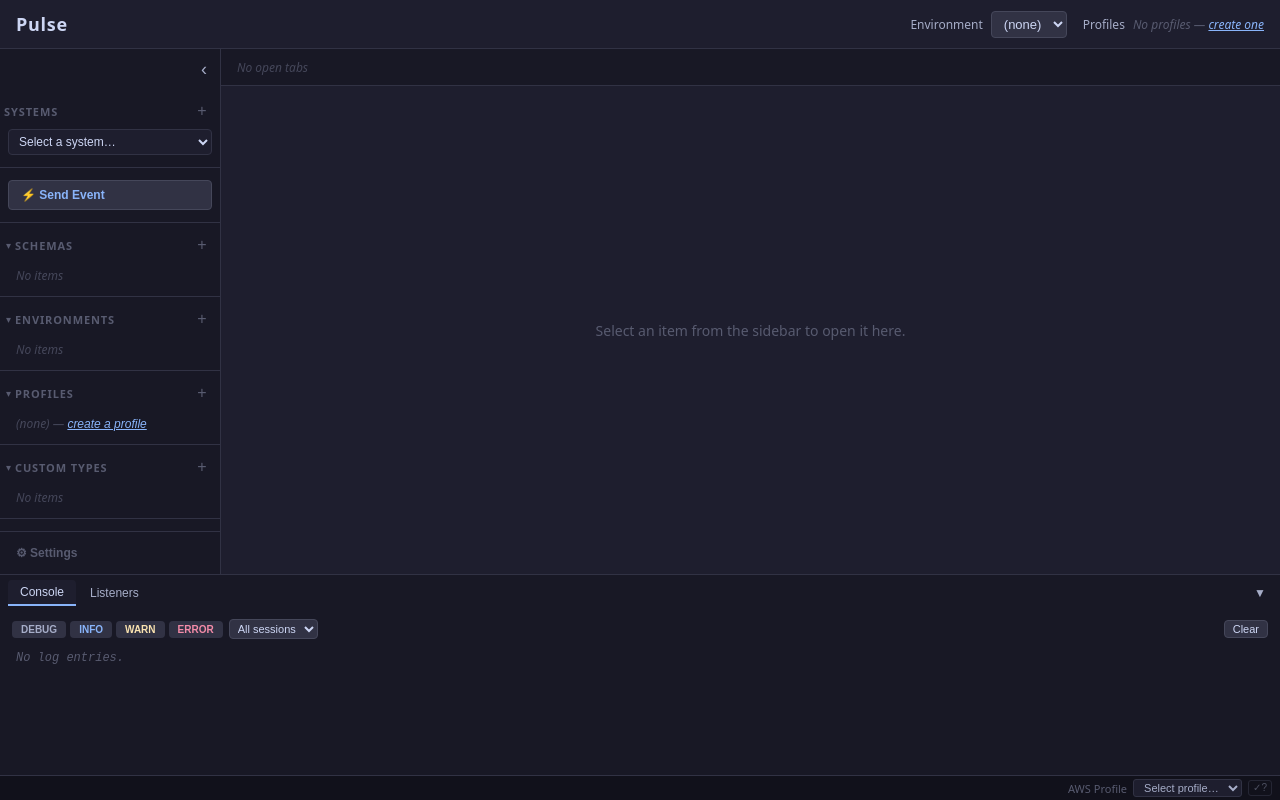
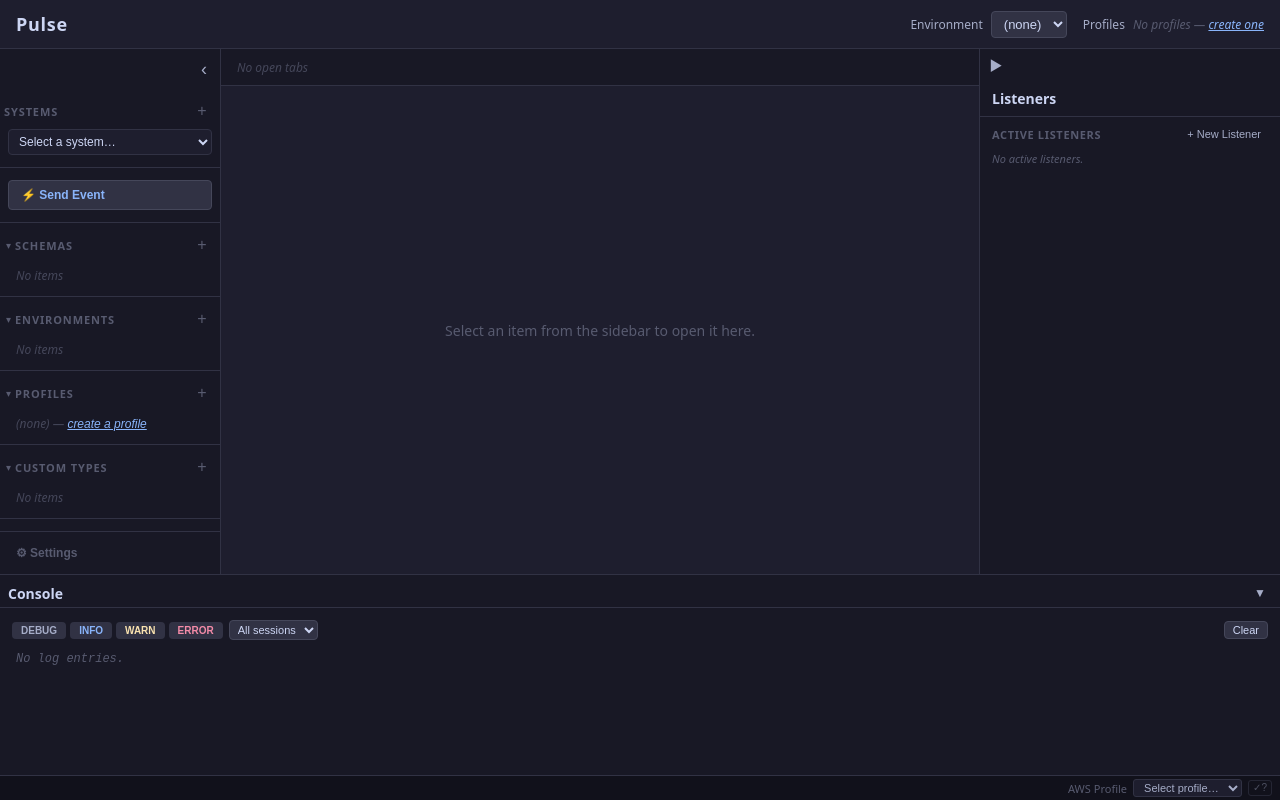
Before and after one commit to cloudisle/pulse, a Vue app: page / in a window 1280 px wide. Built offline with nearby package versions, Linux system fonts and the light colour scheme.

Commit message:
Move Listener Panel to right sidebar

```diff
--- a/src/renderer/src/components/AppShell.vue
+++ b/src/renderer/src/components/AppShell.vue
@@ -1,6 +1,7 @@
 <script setup lang="ts">
 import TopBar from '@renderer/components/TopBar.vue'
 import Sidebar from '@renderer/components/Sidebar.vue'
+import RightSidebar from '@renderer/components/RightSidebar.vue'
 import TabBar from '@renderer/components/TabBar.vue'
 import TabContent from '@renderer/components/TabContent.vue'
 import BottomPanel from '@renderer/components/BottomPanel.vue'
@@ -20,6 +21,7 @@
         <TabBar />
         <TabContent />
       </main>
+      <RightSidebar />
     </div>
     <BottomPanel />
     <StatusBar />
--- a/src/renderer/src/components/BottomPanel.vue
+++ b/src/renderer/src/components/BottomPanel.vue
@@ -2,10 +2,8 @@
 import { ref } from 'vue'
 import { useUiStore } from '@renderer/stores/ui'
 import Console from '@renderer/components/BottomPanel/Console.vue'
-import ListenerPanel from '@renderer/components/Listeners/ListenerPanel.vue'
 
 const uiStore = useUiStore()
-const activeSubTab = ref<'console' | 'listeners'>('console')
 
 const dragStartY = ref(0)
 const dragStartHeight = ref(0)
@@ -37,22 +35,7 @@
   >
     <div class="bottom-panel__resize-handle" @mousedown="onDragStart" />
     <div class="bottom-panel__header">
-      <div class="bottom-panel__tabs" role="tablist">
-        <button
-          class="bottom-panel__tab"
-          :class="{ 'bottom-panel__tab--active': activeSubTab === 'console' }"
-          role="tab"
-          :aria-selected="activeSubTab === 'console'"
-          @click="activeSubTab = 'console'"
-        >Console</button>
-        <button
-          class="bottom-panel__tab"
-          :class="{ 'bottom-panel__tab--active': activeSubTab === 'listeners' }"
-          role="tab"
-          :aria-selected="activeSubTab === 'listeners'"
-          @click="activeSubTab = 'listeners'"
-        >Listeners</button>
-      </div>
+      <h3 class="bottom-panel__title">Console</h3>
       <button
         class="bottom-panel__toggle"
         :aria-label="uiStore.bottomPanelCollapsed ? 'Expand bottom panel' : 'Collapse bottom panel'"
@@ -63,12 +46,7 @@
       </button>
     </div>
     <div v-if="!uiStore.bottomPanelCollapsed" class="bottom-panel__content">
-      <div v-if="activeSubTab === 'console'" class="bottom-panel__console">
-        <Console />
-      </div>
-      <div v-else class="bottom-panel__listeners">
-        <ListenerPanel />
-      </div>
+      <Console />
     </div>
   </div>
 </template>
@@ -101,37 +79,19 @@
 .bottom-panel__header {
   display: flex;
   align-items: center;
+  justify-content: space-between;
   height: 28px;
   padding: 0 8px;
   flex-shrink: 0;
   gap: 4px;
+  border-bottom: 1px solid #313244;
 }
 
-.bottom-panel__tabs {
-  display: flex;
-  gap: 2px;
-  flex: 1;
-}
-
-.bottom-panel__tab {
-  padding: 0 12px;
-  height: 26px;
-  background: none;
-  border: none;
-  color: #a6adc8;
-  font-size: 12px;
-  cursor: pointer;
-  border-radius: 4px 4px 0 0;
-}
-
-.bottom-panel__tab:hover {
-  background: #313244;
-}
-
-.bottom-panel__tab--active {
-  background: #1e1e2e;
+.bottom-panel__title {
+  margin: 0;
+  font-size: 14px;
+  font-weight: 600;
   color: #cdd6f4;
-  border-bottom: 2px solid #89b4fa;
 }
 
 .bottom-panel__toggle {
@@ -155,18 +115,4 @@
   display: flex;
   flex-direction: column;
 }
-
-.bottom-panel__console {
-  flex: 1;
-  overflow: hidden;
-  display: flex;
-  flex-direction: column;
-}
-
-.bottom-panel__listeners {
-  flex: 1;
-  overflow: hidden;
-  display: flex;
-  flex-direction: column;
-}
 </style>
--- /dev/null
+++ b/src/renderer/src/components/RightSidebar.vue
@@ -0,0 +1,127 @@
+<script setup lang="ts">
+import { ref } from 'vue'
+import { useUiStore } from '@renderer/stores/ui'
+import ListenerPanel from '@renderer/components/Listeners/ListenerPanel.vue'
+
+const uiStore = useUiStore()
+
+const dragStartX = ref(0)
+const dragStartWidth = ref(0)
+
+function onDragStart(e: MouseEvent): void {
+  dragStartX.value = e.clientX
+  dragStartWidth.value = uiStore.rightSidebarWidth
+  window.addEventListener('mousemove', onDragMove)
+  window.addEventListener('mouseup', onDragEnd)
+}
+
+function onDragMove(e: MouseEvent): void {
+  const delta = dragStartX.value - e.clientX
+  const newWidth = Math.max(200, Math.min(800, dragStartWidth.value + delta))
+  uiStore.setRightSidebarWidth(newWidth)
+}
+
+function onDragEnd(): void {
+  window.removeEventListener('mousemove', onDragMove)
+  window.removeEventListener('mouseup', onDragEnd)
+}
+</script>
+
+<template>
+  <div
+    class="right-sidebar"
+    :class="{ 'right-sidebar--collapsed': uiStore.rightSidebarCollapsed }"
+    :style="!uiStore.rightSidebarCollapsed ? { width: uiStore.rightSidebarWidth + 'px' } : {}"
+  >
+    <div class="right-sidebar__toggle-button" @click="uiStore.toggleRightSidebar()" :aria-label="uiStore.rightSidebarCollapsed ? 'Open listeners' : 'Close listeners'" :aria-expanded="!uiStore.rightSidebarCollapsed">
+      {{ uiStore.rightSidebarCollapsed ? '◄' : '►' }}
+    </div>
+    <div v-if="!uiStore.rightSidebarCollapsed" class="right-sidebar__content">
+      <div class="right-sidebar__header">
+        <h3 class="right-sidebar__title">Listeners</h3>
+      </div>
+      <div class="right-sidebar__panel">
+        <ListenerPanel />
+      </div>
+      <div class="right-sidebar__resize-handle" @mousedown="onDragStart" />
+    </div>
+  </div>
+</template>
+
+<style scoped>
+.right-sidebar {
+  display: flex;
+  flex-direction: column;
+  background: #181825;
+  border-left: 1px solid #313244;
+  flex-shrink: 0;
+  overflow: hidden;
+  position: relative;
+}
+
+.right-sidebar--collapsed {
+  width: 32px !important;
+}
+
+.right-sidebar__toggle-button {
+  display: flex;
+  align-items: center;
+  justify-content: center;
+  width: 32px;
+  height: 32px;
+  background: none;
+  border: none;
+  color: #a6adc8;
+  font-size: 14px;
+  cursor: pointer;
+  flex-shrink: 0;
+  transition: background-color 0.2s;
+}
+
+.right-sidebar__toggle-button:hover {
+  background: #313244;
+}
+
+.right-sidebar__content {
+  display: flex;
+  flex-direction: column;
+  flex: 1;
+  overflow: hidden;
+  position: relative;
+}
+
+.right-sidebar__header {
+  padding: 8px 12px;
+  border-bottom: 1px solid #313244;
+  flex-shrink: 0;
+}
+
+.right-sidebar__title {
+  margin: 0;
+  font-size: 14px;
+  font-weight: 600;
+  color: #cdd6f4;
+}
+
+.right-sidebar__panel {
+  flex: 1;
+  overflow: hidden;
+  padding: 8px 12px;
+  display: flex;
+  flex-direction: column;
+}
+
+.right-sidebar__resize-handle {
+  position: absolute;
+  left: 0;
+  top: 0;
+  bottom: 0;
+  width: 4px;
+  cursor: ew-resize;
+  background: transparent;
+}
+
+.right-sidebar__resize-handle:hover {
+  background: #45475a;
+}
+</style>
--- a/src/renderer/src/stores/ui.ts
+++ b/src/renderer/src/stores/ui.ts
@@ -13,6 +13,8 @@
   const sidebarCollapsed = ref(false)
   const bottomPanelCollapsed = ref(false)
   const bottomPanelHeight = ref(200)
+  const rightSidebarCollapsed = ref(false)
+  const rightSidebarWidth = ref(300)
   const stackPreviewOpen = ref(false)
 
   function openTab(tab: Tab): void {
@@ -48,6 +50,14 @@
     bottomPanelHeight.value = height
   }
 
+  function toggleRightSidebar(): void {
+    rightSidebarCollapsed.value = !rightSidebarCollapsed.value
+  }
+
+  function setRightSidebarWidth(width: number): void {
+    rightSidebarWidth.value = width
+  }
+
   function openStackPreview(): void {
     stackPreviewOpen.value = true
   }
@@ -62,6 +72,8 @@
     sidebarCollapsed,
     bottomPanelCollapsed,
     bottomPanelHeight,
+    rightSidebarCollapsed,
+    rightSidebarWidth,
     stackPreviewOpen,
     openTab,
     closeTab,
@@ -69,6 +81,8 @@
     toggleSidebar,
     toggleBottomPanel,
     setBottomPanelHeight,
+    toggleRightSidebar,
+    setRightSidebarWidth,
     openStackPreview,
     closeStackPreview
   }
```
